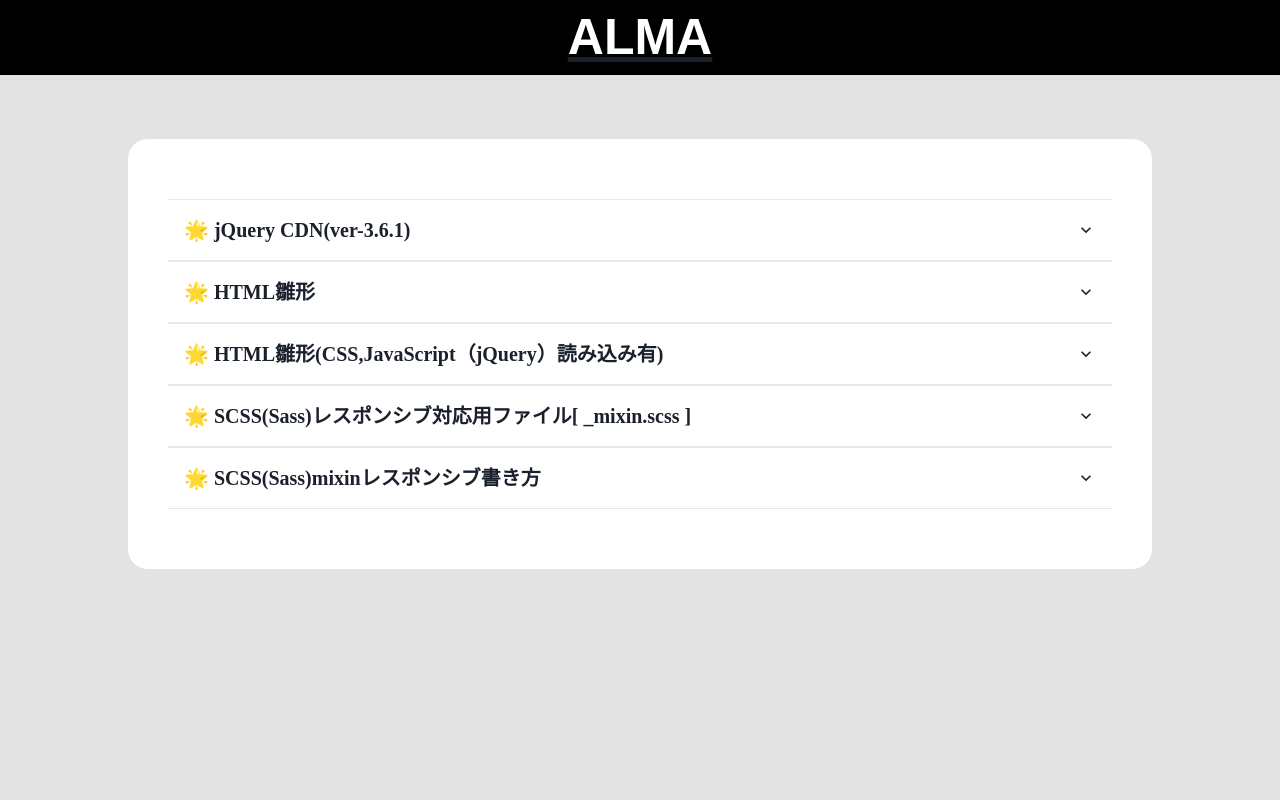
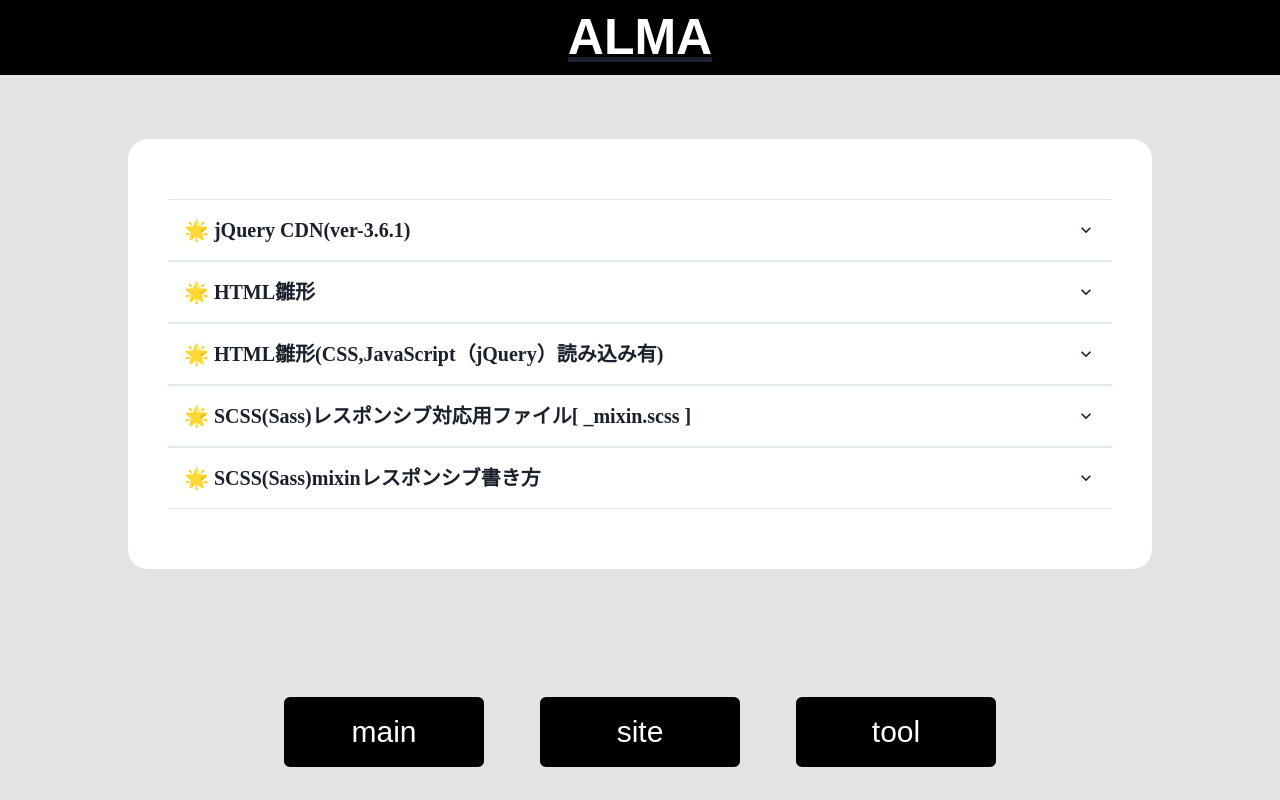
Before and after one commit to Noracham/ALMA-by-React, a Next.js app in the folder alma/: page /code in a window 1280 px wide. Built offline with nearby package versions, Linux system fonts and the light colour scheme; no server answers.

Commit message:
codeページにもボタンを追加

```diff
--- a/alma/src/pages/code.tsx
+++ b/alma/src/pages/code.tsx
@@ -1,4 +1,5 @@
 import { CodeList } from "@/components/codeList";
+import { LinkButton } from "@/components/linkButtom";
 import { Box } from "@chakra-ui/react";
 import { PageLayout } from "../components/PageLayout";
 const code = () => {
@@ -78,6 +79,16 @@ const code = () => {
 }`}
           />
         </Box>
+        <Box
+          display={"flex"}
+          w={"60%"}
+          m={"10% auto 0"}
+          justifyContent={"space-around"}
+        >
+          <LinkButton link="main" />
+          <LinkButton link="site" />
+          <LinkButton link="tool" />
+        </Box>
       </PageLayout>
     </>
   );
```
